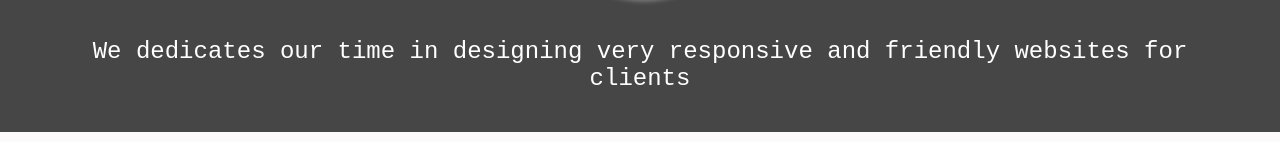
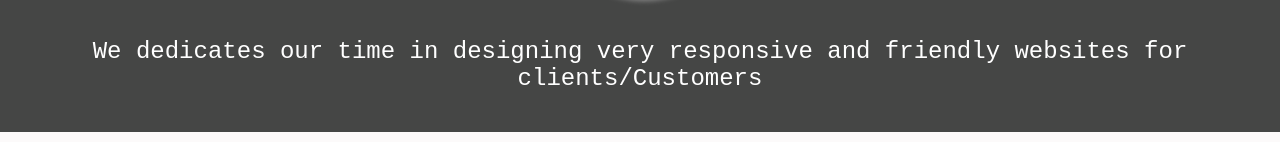
Before and after one commit to yommycrown/new-project, a plain HTML site: page index.html in a window 1280 px wide. Shown: the part 791-933 px from the top of the page. Drawn offline with Linux system fonts and the light colour scheme.

Commit message:
Update index.html

```diff
--- a/index.html
+++ b/index.html
@@ -39,7 +39,7 @@
 
             <h3><a name="About Us">About Us</a></h3>
             <img class="mine" src="images/yommite.png" alt="" height="2rem" width="5rem">
-            <p class="us">We dedicates our time in designing very responsive and friendly websites for clients</p>
+            <p class="us">We dedicates our time in designing very responsive and friendly websites for clients/Customers</p>
         </div>
 
 
```
